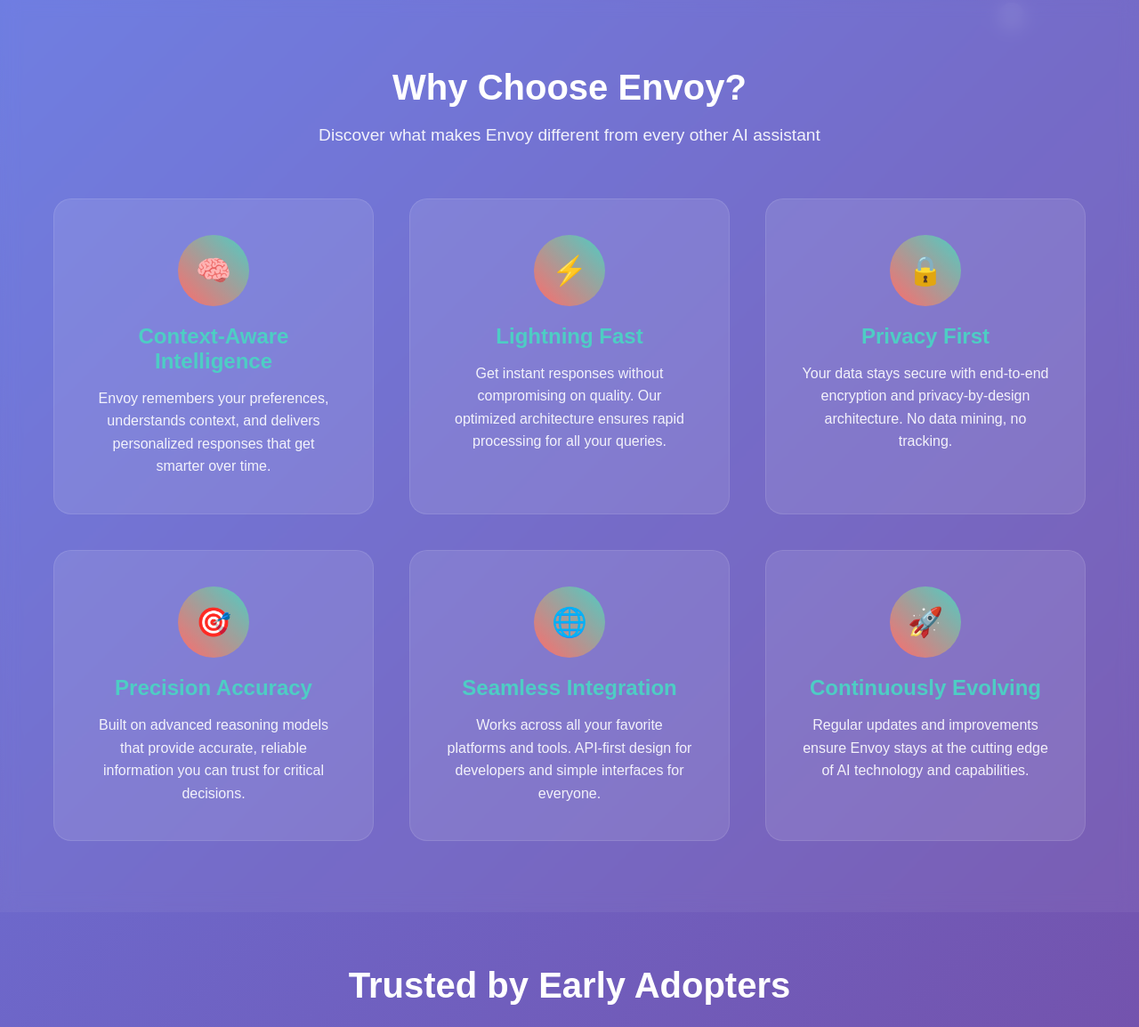
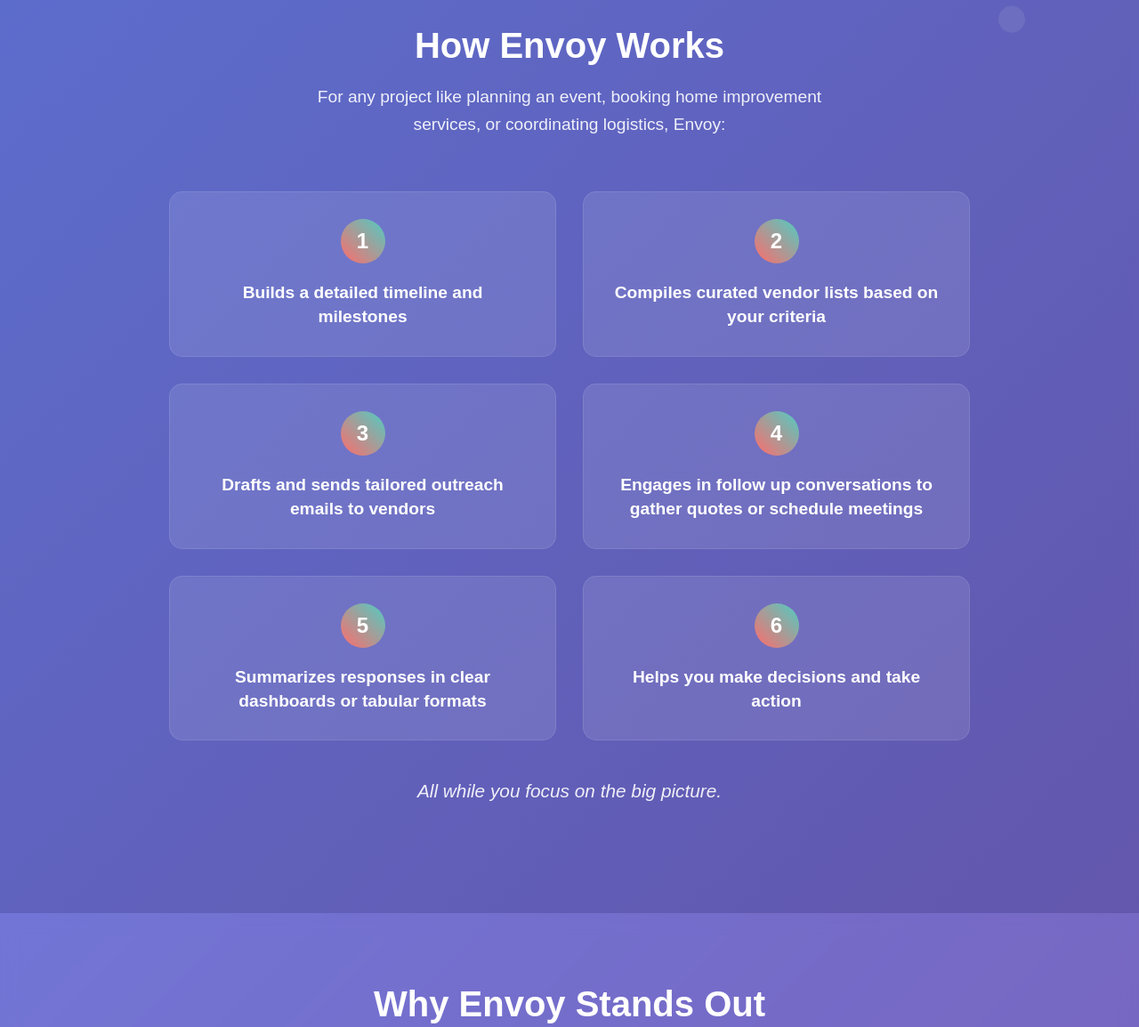
Before and after one commit to jhabbick/hello-envoy, a plain HTML site: page docs/index.html in a window 1280 px wide. Shown: the part 460-1614 px from the top of the page at 89% size. Drawn offline with Linux system fonts and the light colour scheme.

Commit message:
Update index.html
copy update

```diff
--- a/docs/index.html
+++ b/docs/index.html
@@ -220,7 +220,54 @@
             margin-top: 10px;
         }
 
-        .waitlist {
+        .how-it-works {
+            padding: 80px 0;
+            background: rgba(0, 0, 0, 0.1);
+        }
+
+        .process-grid {
+            display: grid;
+            grid-template-columns: repeat(auto-fit, minmax(300px, 1fr));
+            gap: 30px;
+            max-width: 900px;
+            margin: 0 auto;
+        }
+
+        .process-step {
+            background: rgba(255, 255, 255, 0.1);
+            padding: 30px;
+            border-radius: 15px;
+            text-align: center;
+            transition: all 0.3s ease;
+            border: 1px solid rgba(255, 255, 255, 0.1);
+            position: relative;
+        }
+
+        .process-step:hover {
+            transform: translateY(-5px);
+            background: rgba(255, 255, 255, 0.15);
+        }
+
+        .step-number {
+            width: 50px;
+            height: 50px;
+            background: linear-gradient(45deg, #ff6b6b, #4ecdc4);
+            border-radius: 50%;
+            display: flex;
+            align-items: center;
+            justify-content: center;
+            font-size: 1.5rem;
+            font-weight: bold;
+            margin: 0 auto 20px;
+            color: white;
+        }
+
+        .process-step h3 {
+            font-size: 1.2rem;
+            color: white;
+            line-height: 1.4;
+        }
+
             padding: 80px 0;
             background: rgba(0, 0, 0, 0.2);
             text-align: center;
@@ -380,57 +427,98 @@
         <div class="container">
             <div class="hero-content">
                 <h1>Meet Envoy</h1>
-                <p>The AI that doesn't just process—it understands. Experience the future of intelligent assistance with context-aware responses that adapt to your unique needs.</p>
+                <p>Your trusted AI assistant that not only understands your project goals, it champions them. Envoy listens to your needs, crafts a personalized project plan, lines up vendors, and communicates on your behalf to secure quotes, meetings, or proposals.</p>
                 <div class="cta-buttons">
                     <a href="#waitlist" class="btn btn-primary">Join the Waitlist</a>
                     <a href="#features" class="btn btn-secondary">Learn More</a>
                 </div>
             </div>
         </div>
+    <section class="how-it-works">
+        <div class="container">
+            <div style="text-align: center; margin-bottom: 60px;">
+                <h2 style="font-size: 2.5rem; margin-bottom: 20px;">How Envoy Works</h2>
+                <p style="font-size: 1.2rem; opacity: 0.9; max-width: 600px; margin: 0 auto;">For any project like planning an event, booking home improvement services, or coordinating logistics, Envoy:</p>
+            </div>
+
+            <div class="process-grid">
+                <div class="process-step">
+                    <div class="step-number">1</div>
+                    <h3>Builds a detailed timeline and milestones</h3>
+                </div>
+
+                <div class="process-step">
+                    <div class="step-number">2</div>
+                    <h3>Compiles curated vendor lists based on your criteria</h3>
+                </div>
+
+                <div class="process-step">
+                    <div class="step-number">3</div>
+                    <h3>Drafts and sends tailored outreach emails to vendors</h3>
+                </div>
+
+                <div class="process-step">
+                    <div class="step-number">4</div>
+                    <h3>Engages in follow up conversations to gather quotes or schedule meetings</h3>
+                </div>
+
+                <div class="process-step">
+                    <div class="step-number">5</div>
+                    <h3>Summarizes responses in clear dashboards or tabular formats</h3>
+                </div>
+
+                <div class="process-step">
+                    <div class="step-number">6</div>
+                    <h3>Helps you make decisions and take action</h3>
+                </div>
+            </div>
+
+            <p style="text-align: center; font-size: 1.3rem; margin-top: 40px; opacity: 0.9; font-style: italic;">All while you focus on the big picture.</p>
+        </div>
     </section>
 
     <section id="features" class="features">
         <div class="container">
             <div style="text-align: center; margin-bottom: 20px;">
-                <h2 style="font-size: 2.5rem; margin-bottom: 20px;">Why Choose Envoy?</h2>
-                <p style="font-size: 1.2rem; opacity: 0.9;">Discover what makes Envoy different from every other AI assistant</p>
+                <h2 style="font-size: 2.5rem; margin-bottom: 20px;">Why Envoy Stands Out</h2>
+                <p style="font-size: 1.2rem; opacity: 0.9;">Discover what makes Envoy the ultimate project coordination assistant</p>
             </div>
 
             <div class="features-grid">
                 <div class="feature-card">
                     <div class="feature-icon">🧠</div>
-                    <h3>Context-Aware Intelligence</h3>
-                    <p>Envoy remembers your preferences, understands context, and delivers personalized responses that get smarter over time.</p>
+                    <h3>Project Aware Intelligence</h3>
+                    <p>Every engagement is tailored. Whether it's planning a wedding, hiring contractors, or launching a product, Envoy remembers your context, adapts over time, and gets smarter with every ask.</p>
                 </div>
 
                 <div class="feature-card">
                     <div class="feature-icon">⚡</div>
-                    <h3>Lightning Fast</h3>
-                    <p>Get instant responses without compromising on quality. Our optimized architecture ensures rapid processing for all your queries.</p>
+                    <h3>Rapid Execution</h3>
+                    <p>Instant responses with no sacrifice in quality. That means swift timelines, fast vendor outreach, and timely milestones across every project phase.</p>
                 </div>
 
                 <div class="feature-card">
                     <div class="feature-icon">🔒</div>
-                    <h3>Privacy First</h3>
-                    <p>Your data stays secure with end-to-end encryption and privacy-by-design architecture. No data mining, no tracking.</p>
+                    <h3>Built for Privacy</h3>
+                    <p>All communication is encrypted end to end. Your project data stays secure, confidential, and under your control.</p>
                 </div>
 
                 <div class="feature-card">
                     <div class="feature-icon">🎯</div>
-                    <h3>Precision Accuracy</h3>
-                    <p>Built on advanced reasoning models that provide accurate, reliable information you can trust for critical decisions.</p>
+                    <h3>Spot On Accuracy</h3>
+                    <p>Envoy uses advanced reasoning models to draft precise task lists, vendor shortlists, emails, and meeting invitations so you can be confident about every next step.</p>
                 </div>
 
                 <div class="feature-card">
                     <div class="feature-icon">🌐</div>
-                    <h3>Seamless Integration</h3>
-                    <p>Works across all your favorite platforms and tools. API-first design for developers and simple interfaces for everyone.</p>
+                    <h3>Tool Friendly & API First</h3>
+                    <p>Seamlessly plugs into calendars, CRMs, email platforms, messaging tools or your custom workflow for maximum flexibility and automation.</p>
                 </div>
 
                 <div class="feature-card">
                     <div class="feature-icon">🚀</div>
-                    <h3>Continuously Evolving</h3>
-                    <p>Regular updates and improvements ensure Envoy stays at the cutting edge of AI technology and capabilities.</p>
+                    <h3>Always Improving</h3>
+                    <p>Envoy continuously learns from usage, adds enhancements, and evolves with new capabilities tailored to your project scenarios.</p>
                 </div>
             </div>
         </div>
@@ -438,23 +526,24 @@
 
     <section class="stats">
         <div class="container">
-            <h2 style="font-size: 2.5rem; margin-bottom: 20px;">Trusted by Early Adopters</h2>
+            <h2 style="font-size: 2.5rem; margin-bottom: 20px;">Early Adopter Impact</h2>
+            <p style="font-size: 1.2rem; opacity: 0.9; margin-bottom: 20px;">Join the growing community of users realizing faster project planning and vendor coordination:</p>
             <div class="stats-grid">
                 <div class="stat-item">
                     <span class="stat-number">10,000+</span>
-                    <div class="stat-label">Beta Users</div>
+                    <div class="stat-label">Users Testing Envoy</div>
                 </div>
                 <div class="stat-item">
                     <span class="stat-number">99.9%</span>
                     <div class="stat-label">Uptime</div>
                 </div>
                 <div class="stat-item">
-                    <span class="stat-number">500ms</span>
-                    <div class="stat-label">Avg Response Time</div>
+                    <span class="stat-number">≈500ms</span>
+                    <div class="stat-label">Avg AI Response Time</div>
                 </div>
                 <div class="stat-item">
                     <span class="stat-number">4.8/5</span>
-                    <div class="stat-label">User Rating</div>
+                    <div class="stat-label">User Satisfaction Rating</div>
                 </div>
             </div>
         </div>
@@ -463,7 +552,7 @@
     <section id="waitlist" class="waitlist">
         <div class="container">
             <h2 style="font-size: 2.5rem; margin-bottom: 20px;">Be First in Line</h2>
-            <p style="font-size: 1.2rem; opacity: 0.9;">Join thousands of forward-thinking individuals and teams preparing for the future of AI assistance.</p>
+            <p style="font-size: 1.2rem; opacity: 0.9;">Ready to empower your projects with an AI that does the legwork? Join Envoy's waitlist today.</p>
 
             <form class="waitlist-form">
                 <input type="email" placeholder="Enter your email address" required>
@@ -471,7 +560,7 @@
             </form>
 
             <p style="margin-top: 30px; opacity: 0.7; font-size: 0.9rem;">
-                No spam, ever. Just updates on our launch and exclusive early access.
+                No spam, just exclusive access and updates as we launch.
             </p>
         </div>
     </section>
```
